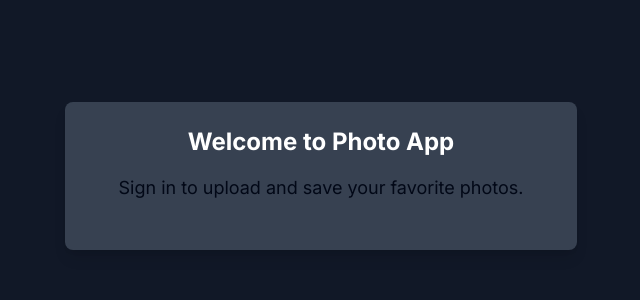
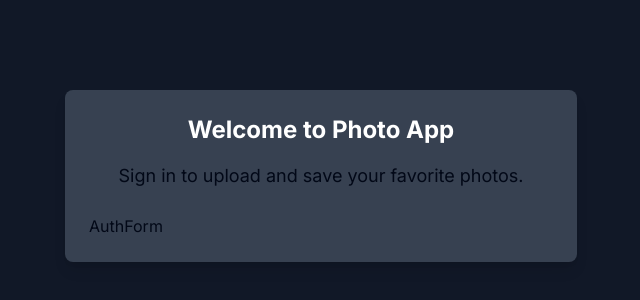
Before and after one commit to Sma-source/photo-app, a Next.js app: page / in a window 1280 px wide. Shown: the part 224-524 px from the top of the page, without its empty margins (319-959 px from the left). Built offline with nearby package versions, Linux system fonts and the light colour scheme.

Commit message:
import authform

```diff
--- a/app/page.jsx
+++ b/app/page.jsx
@@ -1,3 +1,5 @@
+import AuthForm from "@/components/AuthForm";
+
 export default function Home() {
   return (
     <main className="flex items-center justify-center bg-gray-900 min-h-screen">
@@ -8,6 +10,7 @@ export default function Home() {
         <p className="mb-6 text-lg text-center">
           Sign in to upload and save your favorite photos.
         </p>
+        <AuthForm />
       </div>
     </main>
   );
```
